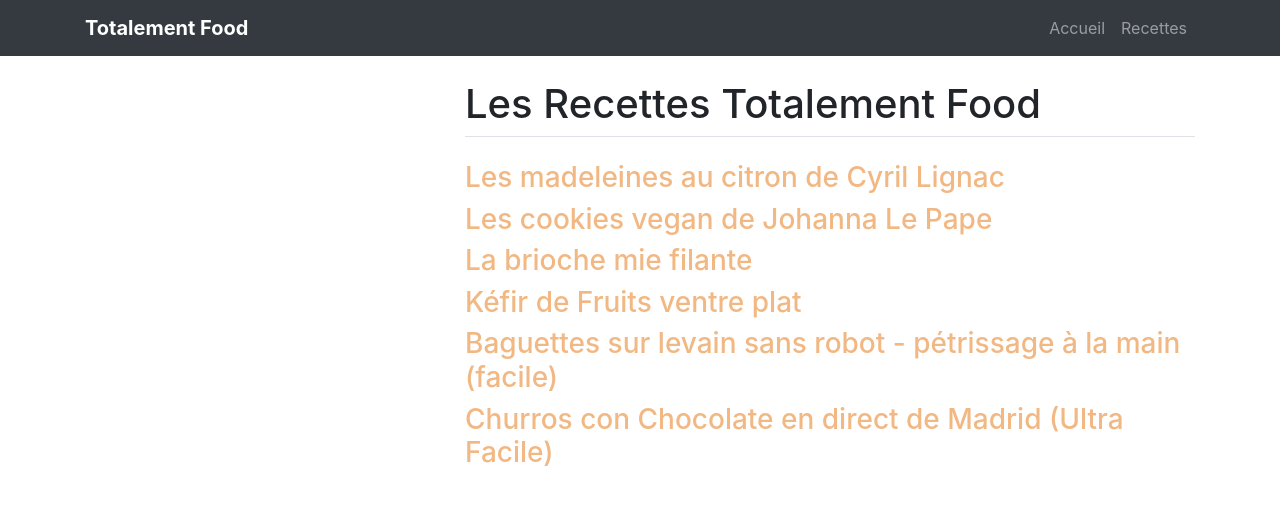
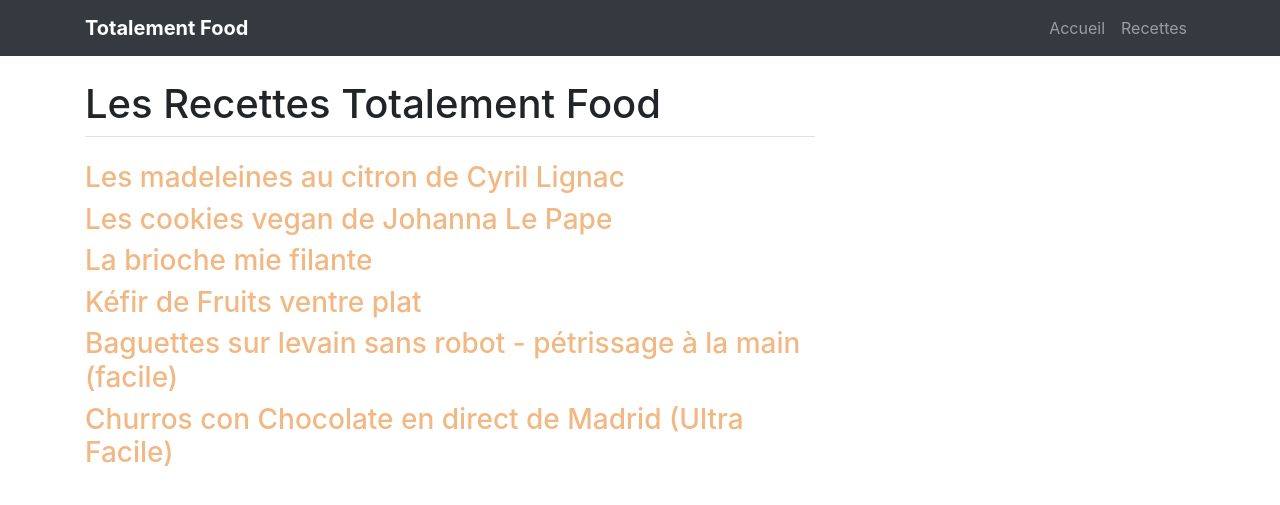
Before and after one commit to totalement-food/totalement-food.github.io, a Jekyll site: the page built from _pages/recettes.md, in a window 1280 px wide. Shown: the top 505 px of the page. Built offline with Jekyll 4.4.1, drawn with Linux system fonts in a browser that asks for light colours.

Commit message:
mise en page

```diff
--- a/_layouts/default.html
+++ b/_layouts/default.html
@@ -13,12 +13,8 @@
 
 <div class="container site-container" id="top">
     <div class="row">
-        <div class="d-none d-lg-block col-lg-1 col-xl-{{ col1 }} side">
-        </div>
-        <div class="col-md-12 col-lg-10 col-xl-{{ col2 }} pb-4 content">
+        <div class="col-md-10 col-lg-10 col-xl-{{ col2 }} pb-4 content">
             {{ content }}
-        </div>
-        <div class="d-none d-lg-block col-lg-1 col-xl-{{ col1 }} side">
         </div>
 
         <div class="col-md-12 d-lg-none bottom">
```
